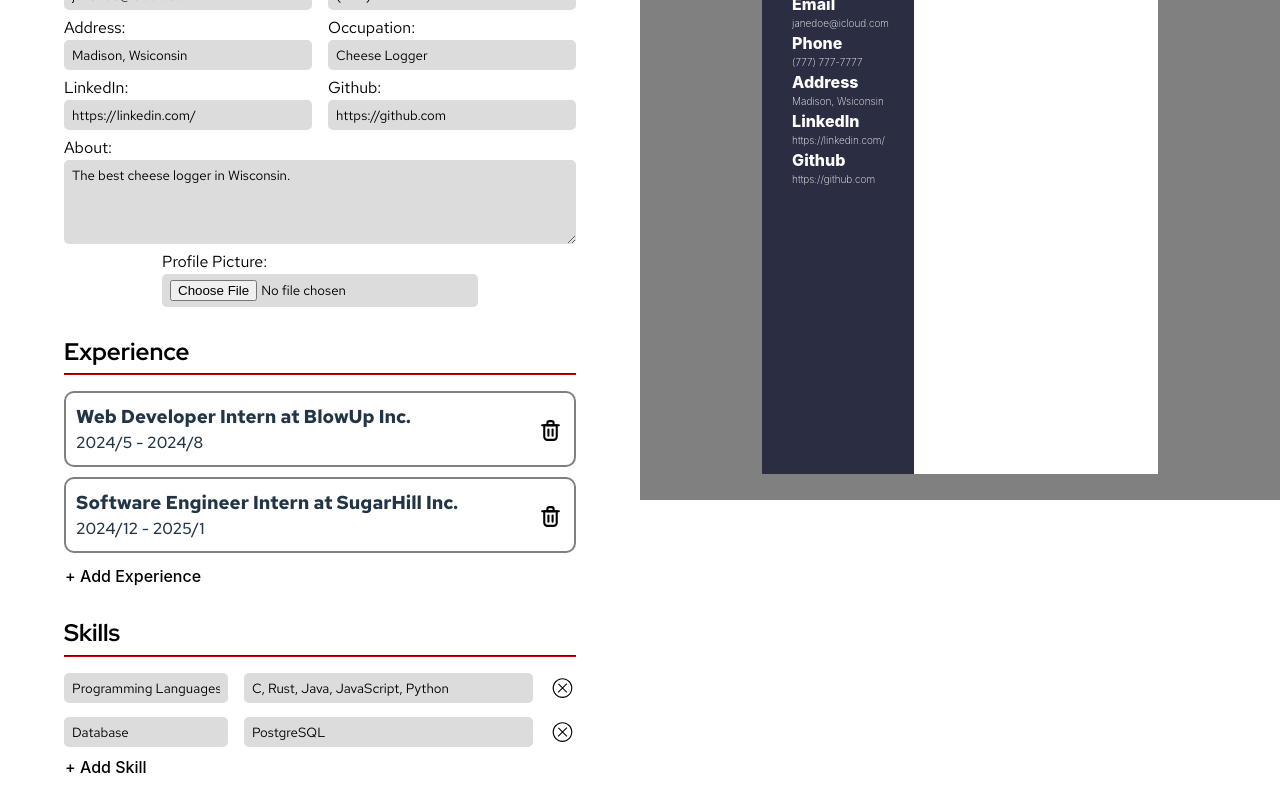
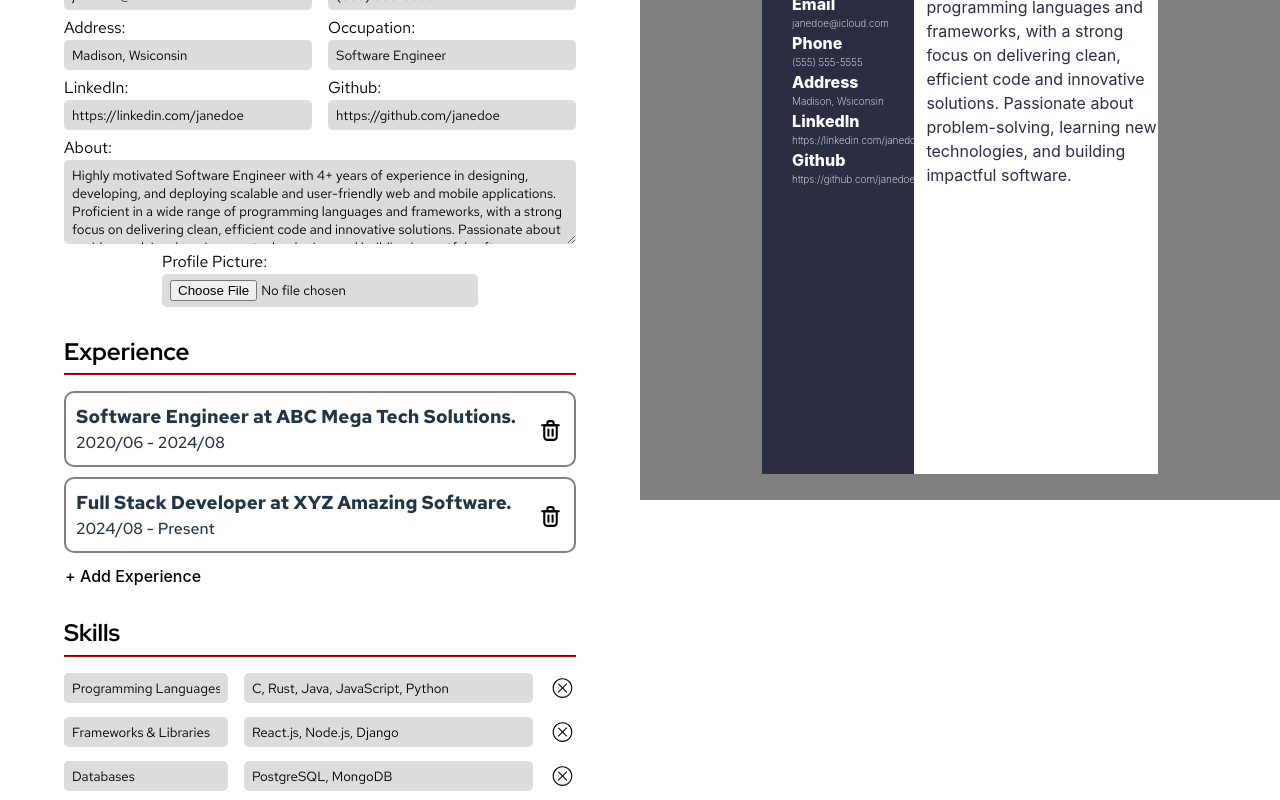
Before and after one commit to yegeunyang/odin-CV-application, a React (Vite) app: page / in a window 1280 px wide. Shown: the part 300-1100 px from the top of the page. Built offline with nearby package versions, Linux system fonts and the light colour scheme.

Commit message:
Changed default values in the editor

```diff
--- a/src/App.css
+++ b/src/App.css
@@ -202,7 +202,7 @@
     }
 
     .skill {
-      flex: 7
+      flex: 7;
     }
 
     input {
--- a/src/App.jsx
+++ b/src/App.jsx
@@ -27,12 +27,13 @@ function App() {
     firstName: "Jane",
     lastName: "Doe",
     email: "janedoe@icloud.com",
-    phone: "(777) 777-7777",
+    phone: "(555) 555-5555",
     address: "Madison, Wsiconsin",
-    occupation: "Cheese Logger",
-    linkedin: "https://linkedin.com/",
-    github: "https://github.com",
-    about: "The best cheese logger in Wisconsin.",
+    occupation: "Software Engineer",
+    linkedin: "https://linkedin.com/janedoe",
+    github: "https://github.com/janedoe",
+    about:
+      "Highly motivated Software Engineer with 4+ years of experience in designing, developing, and deploying scalable and user-friendly web and mobile applications. Proficient in a wide range of programming languages and frameworks, with a strong focus on delivering clean, efficient code and innovative solutions. Passionate about problem-solving, learning new technologies, and building impactful software.",
   });
 
   const [picture, setPicture] = useState("profile.png");
@@ -41,21 +42,23 @@ function App() {
     list: [
       {
         id: crypto.randomUUID(),
-        title: "Web Developer Intern",
-        company: "BlowUp Inc.",
-        dateFrom: "2024/5",
-        dateTo: "2024/8",
-        city: "Madison, WI",
-        about: "Wow",
+        title: "Software Engineer",
+        company: "ABC Mega Tech Solutions.",
+        dateFrom: "2020/06",
+        dateTo: "2024/08",
+        city: "San Francisco, CA",
+        about:
+          "Developed and maintained scalable web applications using React.js and Node.js",
       },
       {
         id: crypto.randomUUID(),
-        title: "Software Engineer Intern",
-        company: "SugarHill Inc.",
-        dateFrom: "2024/12",
-        dateTo: "2025/1",
+        title: "Full Stack Developer",
+        company: "XYZ Amazing Software.",
+        dateFrom: "2024/08",
+        dateTo: "Present",
         city: "Chicago, IL",
-        about: "Wow",
+        about:
+          "Built responsive and dynamic web applications using React.js, Express.js, and MongoDB",
       },
     ],
     draft: null,
@@ -67,7 +70,16 @@ function App() {
       category: "Programming Languages",
       item: "C, Rust, Java, JavaScript, Python",
     },
-    { id: crypto.randomUUID(), category: "Database", item: "PostgreSQL" },
+    {
+      id: crypto.randomUUID(),
+      category: "Frameworks & Libraries",
+      item: "React.js, Node.js, Django",
+    },
+    {
+      id: crypto.randomUUID(),
+      category: "Databases",
+      item: "PostgreSQL, MongoDB",
+    },
   ]);
 
   const [educations, setEducations] = useState({
@@ -76,19 +88,19 @@ function App() {
         id: crypto.randomUUID(),
         school: "UW-Madison",
         degree: "Mathematics, BA",
-        dateFrom: "2024/5",
-        dateTo: "2024/8",
+        dateFrom: "2018/09",
+        dateTo: "2020/05",
         city: "Madison, WI",
-        about: "Wow",
+        about: "3.8/4.0 GPA, took Topology and Differential Geometry",
       },
       {
         id: crypto.randomUUID(),
         school: "UW-Madison",
         degree: "Computer Science, BA",
-        dateFrom: "2024/5",
-        dateTo: "2024/8",
+        dateFrom: "2018/09",
+        dateTo: "2020/05",
         city: "Madison, WI",
-        about: "Wow",
+        about: "3.8/4.0 GPA, took Algorithms and Operating Systems",
       },
     ],
     draft: null,
@@ -97,11 +109,11 @@ function App() {
   const [achievements, setAchievements] = useState([
     {
       id: crypto.randomUUID(),
-      item: "waaa",
+      item: "AWS Uncertified Architect",
     },
     {
       id: crypto.randomUUID(),
-      item: "heheheh",
+      item: "Professional Googler",
     },
   ]);
 
--- a/src/components/Education.jsx
+++ b/src/components/Education.jsx
@@ -43,12 +43,12 @@ export default function Experience({ educations, setEducations }) {
       ...educations,
       draft: {
         id: "",
-        school: "Software Engineer",
-        degree: "McDonald's",
-        dateFrom: "2026/10",
-        dateTo: "Present",
-        city: "New York",
-        about: "Meh",
+        school: "",
+        degree: "",
+        dateFrom: "",
+        dateTo: "",
+        city: "",
+        about: "",
       },
     });
 
--- a/src/components/Experience.jsx
+++ b/src/components/Experience.jsx
@@ -43,12 +43,12 @@ export default function Experience({ experiences, setExperiences }) {
       ...experiences,
       draft: {
         id: "",
-        title: "Software Engineer",
-        company: "McDonald's",
-        dateFrom: "2026/10",
-        dateTo: "Present",
-        city: "New York",
-        about: "Meh",
+        title: "",
+        company: "",
+        dateFrom: "",
+        dateTo: "",
+        city: "",
+        about: "",
       },
     });
 
--- a/src/components/Skills.jsx
+++ b/src/components/Skills.jsx
@@ -1,9 +1,7 @@
 export default function Skills({ skills, setSkills }) {
   const addSkillHandler = () => {
     setSkills(
-      skills.concat([
-        { id: crypto.randomUUID(), category: "Wow", item: "Meh" },
-      ]),
+      skills.concat([{ id: crypto.randomUUID(), category: "", item: "" }]),
     );
   };
 
@@ -68,7 +66,7 @@ export default function Skills({ skills, setSkills }) {
               />
               <input
                 type="text"
-                                className="skill"
+                className="skill"
                 name="skill"
                 value={skill.item}
                 onChange={editSkillHandler(skill)}
```
